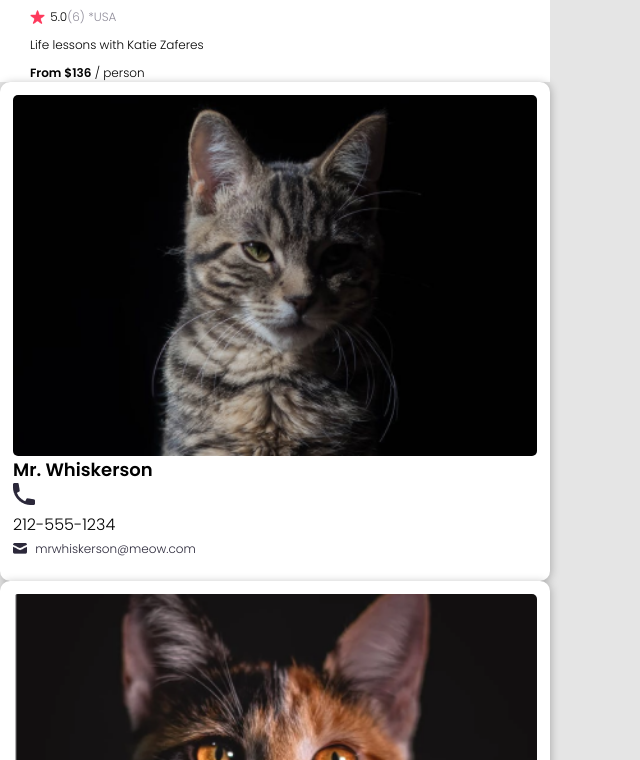
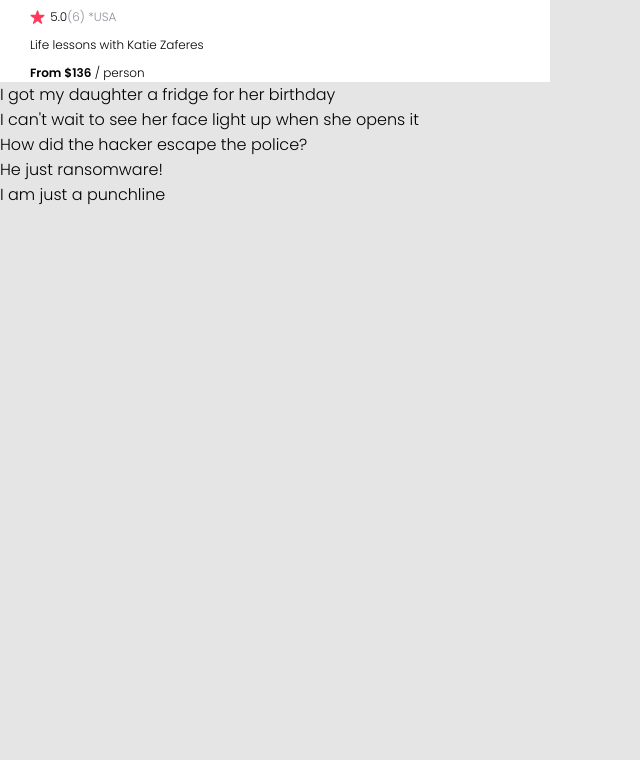
Before and after one commit to atoopdev/air-bnb-experiences-clone, a React (Create React App) app in the folder airbnb-experience-clone/: page / in a window 1280 px wide. Shown: the part 780-1540 px from the top of the page, without its empty margins (0-640 px from the left). After the commit the page ends 987 px from the top, so only its background shows below. Built offline with nearby package versions, Linux system fonts and the light colour scheme.

Commit message:
practice joke app

```diff
--- a/airbnb-experience-clone/src/App.js
+++ b/airbnb-experience-clone/src/App.js
@@ -1,11 +1,12 @@
 import logo from './logo.svg';
 import Top from "./components/Top"
 import Card from "./components/Card"
-import Contact from "./components/Contact"
-import felixcat from "./images/felix.png"
-import fluffycat from "./images/fluffykins.png"
-import whiskerscat from "./images/mr-whiskerson.png"
-import pumpkincat from "./images/pumpkin.png"
+import Joke from "./components/Joke"
+// import Contact from "./components/Contact"
+// import felixcat from "./images/felix.png"
+// import fluffycat from "./images/fluffykins.png"
+// import whiskerscat from "./images/mr-whiskerson.png"
+// import pumpkincat from "./images/pumpkin.png"
 
 // note had to find custom image solution - https://delftstack.com/howto/react/react-img-src/
 
@@ -14,7 +15,18 @@ function App() {
    <div>
     <Top />
     <Card />
-    <Contact
+    <Joke
+      setup = "I got my daughter a fridge for her birthday"
+      punchline = "I can't wait to see her face light up when she opens it"/>
+
+<Joke
+      setup = "How did the hacker escape the police?"
+      punchline = "He just ransomware!"/>
+
+<Joke
+      punchline = "I am just a punchline"/>
+
+    {/* <Contact
     img = {whiskerscat}
     name="Mr. Whiskerson"
     phone="212-555-1234"
@@ -40,7 +52,8 @@ function App() {
     name="Pumpkin"
     phone="212-555-2222"
     email="pumpkin@meow.com"
-    />
+    /> */}
+
    </div>
   );
 }
--- /dev/null
+++ b/airbnb-experience-clone/src/components/Joke.js
@@ -0,0 +1,8 @@
+import React from "react"
+
+export default function Joke(props){
+    return <div>
+       <p>{props.setup}</p>
+    <p>{props.punchline}</p>
+    </div>
+}
```
